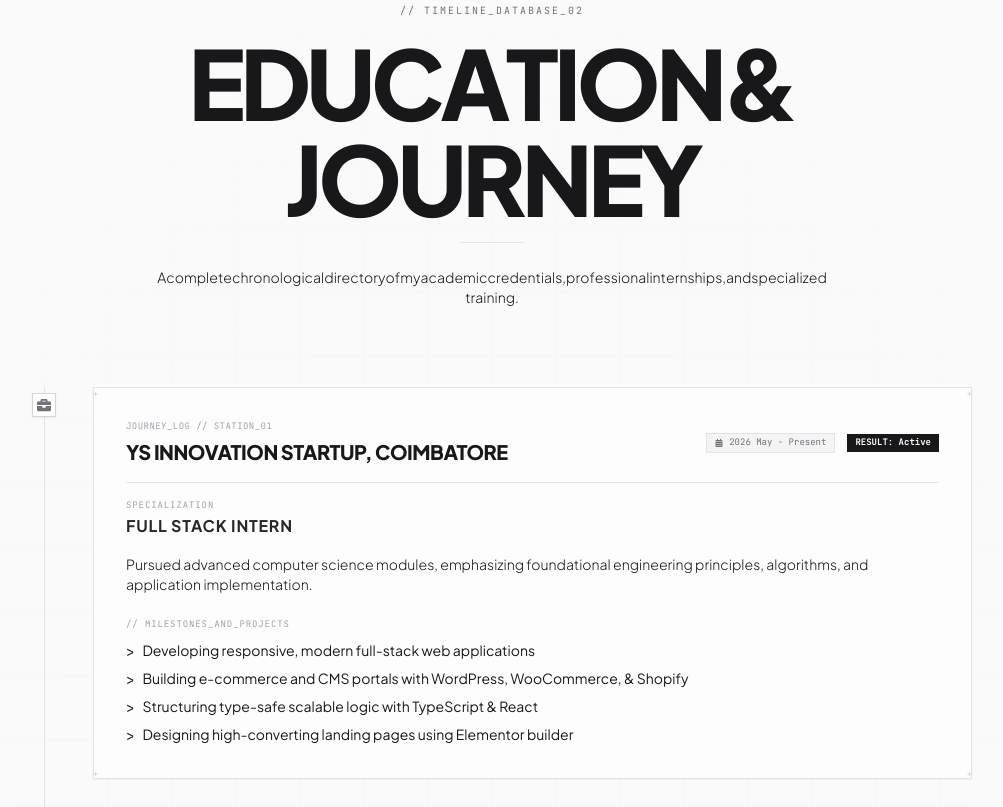
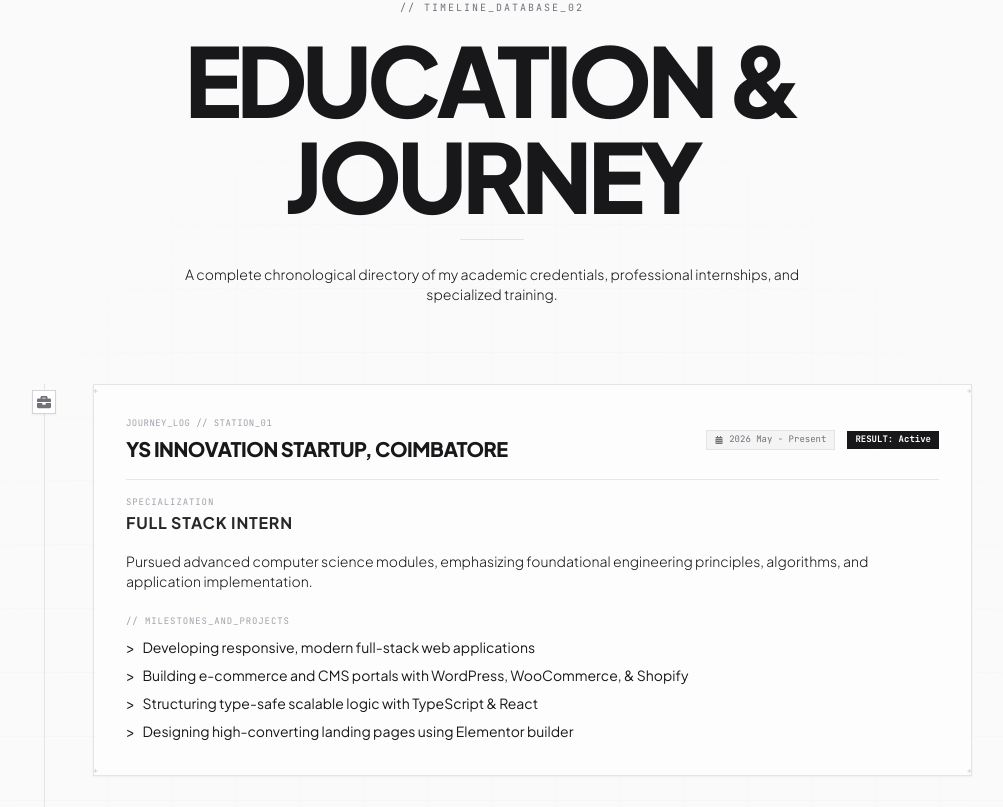
Before and after one commit to M-R-Subash/my-responsive-portfolio, a React (Vite) app: page / in a window 1280 px wide. Shown: the part 913-1720 px from the top of the page, without its empty margins (148-1151 px from the left). Built offline with nearby package versions, Linux system fonts and the light colour scheme.

Commit message:
refactor: remove BlurReveal component and replace with motion animations in Education, Projects, Skills, and Info sections

```diff
--- a/src/components/BlurReveal.jsx
+++ /dev/null
@@ -1,96 +0,0 @@
-import { useEffect, useRef, useState } from "react";
-import { motion } from "framer-motion";
-
-export const BlurReveal = ({ text, className = "", isParagraph = false }) => {
-  const containerRef = useRef(null);
-  const [playAnimation, setPlayAnimation] = useState(false);
-
-  useEffect(() => {
-    const observer = new IntersectionObserver(
-      ([entry]) => {
-        const viewportHeight = window.innerHeight || document.documentElement.clientHeight;
-        if (entry.isIntersecting) {
-          // If the element's top is in the bottom part of the screen, it's entering from below (scrolling down)
-          if (entry.boundingClientRect.top > viewportHeight * 0.25) {
-            setPlayAnimation(true);
-          } else {
-            // Entered from top (scrolling up) - show static text immediately
-            setPlayAnimation(false);
-          }
-        } else {
-          // If it goes off-screen at the bottom, reset so it can animate again when scrolled down
-          if (entry.boundingClientRect.top > viewportHeight) {
-            setPlayAnimation(false);
-          }
-        }
-      },
-      { threshold: 0.02 }
-    );
-
-    if (containerRef.current) {
-      observer.observe(containerRef.current);
-    }
-
-    return () => {
-      if (containerRef.current) {
-        observer.unobserve(containerRef.current);
-      }
-    };
-  }, []);
-
-  const words = text.split(" ");
-
-  const containerVariants = {
-    hidden: {},
-    visible: {
-      transition: {
-        staggerChildren: isParagraph ? 0.003 : 0.012,
-      },
-    },
-  };
-
-  const charVariants = {
-    hidden: { opacity: 0, y: 10, filter: "blur(8px)" },
-    visible: {
-      opacity: 1,
-      y: 0,
-      filter: "blur(0px)",
-      transition: { duration: 0.35, ease: "easeOut" },
-    },
-  };
-
-  if (!playAnimation) {
-    return (
-      <span ref={containerRef} className={`${className} inline-block`}>
-        {text}
-      </span>
-    );
-  }
-
-  return (
-    <motion.span
-      ref={containerRef}
-      variants={containerVariants}
-      initial="hidden"
-      animate="visible"
-      className={`${className} inline-block`}
-    >
-      {words.map((word, wordIdx) => (
-        <span key={wordIdx} className="inline-block">
-          <span className="inline-block whitespace-nowrap">
-            {word.split("").map((char, charIdx) => (
-              <motion.span
-                key={charIdx}
-                variants={charVariants}
-                className="inline-block"
-              >
-                {char}
-              </motion.span>
-            ))}
-          </span>
-          {wordIdx < words.length - 1 && " "}
-        </span>
-      ))}
-    </motion.span>
-  );
-};
--- a/src/components/Education.jsx
+++ b/src/components/Education.jsx
@@ -1,6 +1,5 @@
 import { educationData } from './Data';
 import { FaCalendarAlt, FaAward, FaGraduationCap, FaBriefcase } from "react-icons/fa";
-import { BlurReveal } from "./BlurReveal";
 import { motion } from "framer-motion";
 
 const Education = () => {
@@ -18,20 +17,47 @@ const Education = () => {
 
         {/* Title Header */}
         <div className="text-center mb-20">
-          <span className="font-mono text-[10px] tracking-[0.2em] text-zinc-500 mb-4 block">// TIMELINE_DATABASE_02</span>
-          <h1 className="text-5xl sm:text-7xl lg:text-8xl font-black tracking-tighter text-zinc-900 dark:text-white mb-4 uppercase">
-            <BlurReveal text="EDUCATION & JOURNEY" />
-          </h1>
+          <motion.span
+            initial={{ opacity: 0, y: 15 }}
+            whileInView={{ opacity: 1, y: 0 }}
+            viewport={{ once: true }}
+            transition={{ duration: 0.5 }}
+            className="font-mono text-[10px] tracking-[0.2em] text-zinc-500 mb-4 block"
+          >
+            // TIMELINE_DATABASE_02
+          </motion.span>
+          <motion.h1
+            initial={{ opacity: 0, y: 20 }}
+            whileInView={{ opacity: 1, y: 0 }}
+            viewport={{ once: true }}
+            transition={{ duration: 0.6, delay: 0.1 }}
+            className="text-5xl sm:text-7xl lg:text-8xl font-black tracking-tighter text-zinc-900 dark:text-white mb-4 uppercase"
+          >
+            EDUCATION & JOURNEY
+          </motion.h1>
           <div className="w-16 h-[1px] bg-zinc-200 dark:bg-zinc-800 mx-auto mb-6 transition-all duration-300" />
-          <p className="text-zinc-650 dark:text-zinc-400 text-xs sm:text-sm max-w-2xl mx-auto font-light leading-relaxed">
-            <BlurReveal text="A complete chronological directory of my academic credentials, professional internships, and specialized training." isParagraph={true} />
-          </p>
+          <motion.p
+            initial={{ opacity: 0, y: 20 }}
+            whileInView={{ opacity: 1, y: 0 }}
+            viewport={{ once: true }}
+            transition={{ duration: 0.6, delay: 0.2 }}
+            className="text-zinc-650 dark:text-zinc-400 text-xs sm:text-sm max-w-2xl mx-auto font-light leading-relaxed"
+          >
+            A complete chronological directory of my academic credentials, professional internships, and specialized training.
+          </motion.p>
         </div>
 
         {/* Vertical Timeline Track */}
         <div className="relative border-l border-zinc-200 dark:border-zinc-900 ml-4 sm:ml-8 pl-8 sm:pl-12 space-y-12 transition-all duration-300">
           {educationData.map((edu, index) => (
-            <div key={edu.id} className="relative group">
+            <motion.div
+              key={edu.id}
+              initial={{ opacity: 0, x: -30 }}
+              whileInView={{ opacity: 1, x: 0 }}
+              viewport={{ once: true, margin: "-100px" }}
+              transition={{ duration: 0.6, delay: index * 0.1, ease: "easeOut" }}
+              className="relative group"
+            >
               {/* Timeline Station Icon Indicator */}
               <span className="absolute -left-[45px] sm:-left-[61px] top-1.5 w-6 h-6 rounded-none bg-white dark:bg-zinc-950 border border-zinc-300 dark:border-zinc-800 flex items-center justify-center text-zinc-500 dark:text-zinc-400 shadow-sm z-10 transition-all duration-300 group-hover:border-zinc-900 dark:group-hover:border-white">
                 {getInstitutionIcon(edu)}
@@ -112,7 +138,7 @@ const Education = () => {
                   )}
                 </div>
               </div>
-            </div>
+            </motion.div>
           ))}
         </div>
 
@@ -125,9 +151,13 @@ const Education = () => {
               { label: "Technical Roles", value: "1", desc: "Full Stack Intern" },
               { label: "Research Papers", value: "1", desc: "AI Fraud Detection" }
             ].map((stat, idx) => (
-              <div
-                key={idx}
-                className="bg-white/70 dark:bg-zinc-900/15 border border-zinc-200 dark:border-zinc-900/80 p-5 rounded-none relative overflow-hidden group transition-all duration-300"
+              <motion.div
+                key={stat.label}
+                initial={{ opacity: 0, y: 30 }}
+                whileInView={{ opacity: 1, y: 0 }}
+                viewport={{ once: true, margin: "-40px" }}
+                transition={{ duration: 0.5, delay: idx * 0.1, ease: "easeOut" }}
+                className="bg-white/70 dark:bg-zinc-900/15 border border-zinc-200 dark:border-zinc-900/80 p-5 rounded-none relative overflow-hidden group transition-colors duration-300"
               >
                 <div className="absolute inset-0 bg-gradient-to-br from-zinc-200/20 dark:from-zinc-850/10 to-transparent opacity-0 group-hover:opacity-100 transition-opacity duration-300" />
 
@@ -144,7 +174,7 @@ const Education = () => {
                 <div className="text-[9px] font-mono text-zinc-400 transition-colors">
                   {stat.desc}
                 </div>
-              </div>
+              </motion.div>
             ))}
           </div>
         </div>
--- a/src/components/Info.jsx
+++ b/src/components/Info.jsx
@@ -184,7 +184,7 @@ const Info = () => {
                 <span className="absolute -bottom-[1px] -left-[1px] text-zinc-400 dark:text-zinc-600 font-bold select-none text-[12px] pointer-events-none transition-all duration-300">+</span>
                 <span className="absolute -bottom-[1px] -right-[1px] text-zinc-400 dark:text-zinc-600 font-bold select-none text-[12px] pointer-events-none transition-all duration-300">+</span>
 
-                <div className="relative overflow-hidden w-52 h-52 sm:w-72 sm:h-72 lg:w-80 lg:h-80 border border-zinc-200 dark:border-zinc-900 bg-zinc-100 dark:bg-zinc-900 transition-all duration-300">
+                <div className="relative overflow-hidden w-64 h-64 sm:w-80 sm:h-80 lg:w-96 lg:h-96 border border-zinc-200 dark:border-zinc-900 bg-zinc-100 dark:bg-zinc-900 transition-all duration-300">
                   <img
                     src={profile}
                     alt="Subash M R"
--- a/src/components/Projects.jsx
+++ b/src/components/Projects.jsx
@@ -1,6 +1,6 @@
 import { FaLocationArrow } from "react-icons/fa";
 import { PROJECTS } from "./Data";
-import { BlurReveal } from "./BlurReveal";
+import { motion } from "framer-motion";
 
 const Projects = () => {
   const getProjectStatus = (name) => {
@@ -19,6 +19,8 @@ const Projects = () => {
     return `PRJ-00${index + 1}`;
   };
 
+
+
   return (
     <div className="pt-16 sm:pt-24 bg-zinc-50 dark:bg-zinc-950 text-zinc-900 dark:text-zinc-100 transition-all duration-300 overflow-hidden" id="projects">
 
@@ -26,22 +28,46 @@ const Projects = () => {
 
         {/* Instantly Understandable HUD Header */}
         <div className="text-center mb-16">
-          <span className="font-mono text-[10px] tracking-[0.2em] text-zinc-500 mb-4 block">// APPLICATION_LOG_04</span>
-          <h1 className="text-5xl sm:text-7xl lg:text-8xl font-black tracking-tighter text-zinc-900 dark:text-white mb-4 uppercase">
-            <BlurReveal text="PROJECTS" />
-          </h1>
+          <motion.span
+            initial={{ opacity: 0, y: 15 }}
+            whileInView={{ opacity: 1, y: 0 }}
+            viewport={{ once: true }}
+            transition={{ duration: 0.5 }}
+            className="font-mono text-[10px] tracking-[0.2em] text-zinc-500 mb-4 block"
+          >
+            // APPLICATION_LOG_04
+          </motion.span>
+          <motion.h1
+            initial={{ opacity: 0, y: 20 }}
+            whileInView={{ opacity: 1, y: 0 }}
+            viewport={{ once: true }}
+            transition={{ duration: 0.6, delay: 0.1 }}
+            className="text-5xl sm:text-7xl lg:text-8xl font-black tracking-tighter text-zinc-900 dark:text-white mb-4 uppercase"
+          >
+            PROJECTS
+          </motion.h1>
           <div className="w-16 h-[1px] bg-zinc-200 dark:bg-zinc-800 mx-auto mb-6 transition-all duration-300" />
-          <p className="text-zinc-650 dark:text-zinc-400 text-xs sm:text-sm max-w-2xl mx-auto font-light leading-relaxed">
-            <BlurReveal text="A complete architectural archive of my developed applications, cloned landing pages, and responsive interface setups." isParagraph={true} />
-          </p>
+          <motion.p
+            initial={{ opacity: 0, y: 20 }}
+            whileInView={{ opacity: 1, y: 0 }}
+            viewport={{ once: true }}
+            transition={{ duration: 0.6, delay: 0.2 }}
+            className="text-zinc-650 dark:text-zinc-400 text-xs sm:text-sm max-w-2xl mx-auto font-light leading-relaxed"
+          >
+            A complete architectural archive of my developed applications, cloned landing pages, and responsive interface setups.
+          </motion.p>
         </div>
 
         {/* Dashboard Grid Container */}
         <div className="grid grid-cols-1 md:grid-cols-2 lg:grid-cols-3 gap-8 mb-20">
           {PROJECTS.map((project, index) => (
-            <div
+            <motion.div
               key={project.name}
-              className="relative border border-zinc-200 dark:border-zinc-800 bg-white/70 dark:bg-zinc-900/10 p-6 flex flex-col justify-between rounded-none shadow-sm transition-all duration-300 hover:border-zinc-450 dark:hover:border-zinc-700 min-h-[490px]"
+              initial={{ opacity: 0, y: 40 }}
+              whileInView={{ opacity: 1, y: 0 }}
+              viewport={{ once: true, margin: "-80px" }}
+              transition={{ duration: 0.6, delay: index * 0.08, ease: "easeOut" }}
+              className="relative border border-zinc-200 dark:border-zinc-800 bg-white/70 dark:bg-zinc-900/10 p-6 flex flex-col justify-between rounded-none shadow-sm transition-colors duration-300 hover:border-zinc-450 dark:hover:border-zinc-700 min-h-[490px]"
             >
               {/* Corner Plus Sign HUD Decorations */}
               <span className="absolute -top-[1px] -left-[1px] text-zinc-300 dark:text-zinc-700 font-bold select-none text-[10px] pointer-events-none transition-all duration-300">+</span>
@@ -108,7 +134,7 @@ const Projects = () => {
                 )}
               </div>
 
-            </div>
+            </motion.div>
           ))}
         </div>
 
--- a/src/components/Skills.jsx
+++ b/src/components/Skills.jsx
@@ -1,6 +1,6 @@
 import { softSkills, technicalSkills } from "./Data";
 import { FaLaptopCode, FaDatabase, FaCogs } from "react-icons/fa";
-import { BlurReveal } from "./BlurReveal";
+import { motion } from "framer-motion";
 
 const Skills = () => {
   const categories = [
@@ -63,20 +63,7 @@ const Skills = () => {
     return statuses[name] || "DEPLOYED";
   };
 
-  const renderVisualLevel = (level) => {
-    const filled = Math.round(level / 10);
-    const empty = 10 - filled;
-    return (
-      <div className="flex gap-1 mt-1.5 transition-all duration-300">
-        {[...Array(filled)].map((_, i) => (
-          <span key={`f-${i}`} className="w-2 h-2 bg-zinc-900 dark:bg-zinc-150 dark:bg-zinc-200 border border-zinc-900 dark:border-zinc-200 transition-all duration-300" />
-        ))}
-        {[...Array(empty)].map((_, i) => (
-          <span key={`e-${i}`} className="w-2 h-2 bg-transparent border border-zinc-250 dark:border-zinc-800 transition-all duration-300" />
-        ))}
-      </div>
-    );
-  };
+
 
   return (
     <div className="relative overflow-hidden bg-zinc-50 dark:bg-zinc-950 py-16 sm:py-24 border-b border-zinc-200 dark:border-zinc-900 transition-all duration-300" id="skills">
@@ -87,21 +74,45 @@ const Skills = () => {
 
         {/* Title Block */}
         <div className="text-center mb-16">
-          <span className="font-mono text-[10px] tracking-[0.2em] text-zinc-500 mb-4 block">// CAPABILITIES_MATRIX_03</span>
-          <h1 className="text-5xl sm:text-7xl lg:text-8xl font-black text-zinc-900 dark:text-white mb-4 tracking-tighter uppercase">
-            <BlurReveal text="SKILLS & EXPERTISE" />
-          </h1>
-          <p className="text-zinc-650 dark:text-zinc-400 text-xs sm:text-sm max-w-2xl mx-auto font-light leading-relaxed">
-            <BlurReveal text="An overview of my technical stacks and development workflows, categorised for instant readability." isParagraph={true} />
-          </p>
+          <motion.span
+            initial={{ opacity: 0, y: 15 }}
+            whileInView={{ opacity: 1, y: 0 }}
+            viewport={{ once: true }}
+            transition={{ duration: 0.5 }}
+            className="font-mono text-[10px] tracking-[0.2em] text-zinc-500 mb-4 block"
+          >
+            // CAPABILITIES_MATRIX_03
+          </motion.span>
+          <motion.h1
+            initial={{ opacity: 0, y: 20 }}
+            whileInView={{ opacity: 1, y: 0 }}
+            viewport={{ once: true }}
+            transition={{ duration: 0.6, delay: 0.1 }}
+            className="text-5xl sm:text-7xl lg:text-8xl font-black text-zinc-900 dark:text-white mb-4 tracking-tighter uppercase"
+          >
+            SKILLS & EXPERTISE
+          </motion.h1>
+          <motion.p
+            initial={{ opacity: 0, y: 20 }}
+            whileInView={{ opacity: 1, y: 0 }}
+            viewport={{ once: true }}
+            transition={{ duration: 0.6, delay: 0.2 }}
+            className="text-zinc-650 dark:text-zinc-400 text-xs sm:text-sm max-w-2xl mx-auto font-light leading-relaxed"
+          >
+            An overview of my technical stacks and development workflows, categorised for instant readability.
+          </motion.p>
         </div>
 
-        {/* Bento Grid */}
-        <div className="grid grid-cols-1 md:grid-cols-2 lg:grid-cols-3 gap-8">
-          {categories.map((category) => (
-            <div
+        {/* Diagonal HUD Grid tracks */}
+        <div className="space-y-12">
+          {categories.map((category, index) => (
+            <motion.div
               key={category.id}
-              className="relative border border-zinc-200 dark:border-zinc-800 bg-white/60 dark:bg-zinc-900/10 p-6 flex flex-col justify-between rounded-none shadow-sm transition-all duration-300 hover:border-zinc-450 dark:hover:border-zinc-700"
+              initial={{ opacity: 0, y: 40 }}
+              whileInView={{ opacity: 1, y: 0 }}
+              viewport={{ once: true, margin: "-80px" }}
+              transition={{ duration: 0.6, delay: index * 0.1, ease: "easeOut" }}
+              className="flex flex-col lg:flex-row gap-6 relative border border-zinc-200 dark:border-zinc-800 bg-white/60 dark:bg-zinc-900/10 p-6 sm:p-8 rounded-none shadow-sm transition-colors duration-300 hover:border-zinc-450 dark:hover:border-zinc-700"
             >
               {/* Corner Plus Sign HUD Decorations */}
               <span className="absolute -top-[1px] -left-[1px] text-zinc-300 dark:text-zinc-700 font-bold select-none text-[10px] pointer-events-none transition-all duration-300">+</span>
@@ -109,52 +120,54 @@ const Skills = () => {
               <span className="absolute -bottom-[1px] -left-[1px] text-zinc-300 dark:text-zinc-700 font-bold select-none text-[10px] pointer-events-none transition-all duration-300">+</span>
               <span className="absolute -bottom-[1px] -right-[1px] text-zinc-300 dark:text-zinc-700 font-bold select-none text-[10px] pointer-events-none transition-all duration-300">+</span>
 
-              <div className="space-y-6">
-                {/* Category Header */}
-                <div className="flex items-center gap-3 border-b border-zinc-200 dark:border-zinc-900 pb-3 transition-all duration-300">
-                  <div className="p-2 bg-zinc-100 dark:bg-zinc-905 dark:bg-zinc-900 border border-zinc-200 dark:border-zinc-800 text-zinc-705 text-zinc-700 dark:text-zinc-300 transition-all duration-300">
+              {/* Left Column: Category Spec */}
+              <div className="w-full lg:w-1/4 flex flex-row lg:flex-col lg:justify-between border-b lg:border-b-0 lg:border-r border-zinc-200 dark:border-zinc-900 pb-4 lg:pb-0 lg:pr-6 gap-4 transition-all duration-300">
+                <div className="flex items-center lg:items-start gap-4 lg:flex-col">
+                  <div className="p-3 bg-zinc-100 dark:bg-zinc-900 border border-zinc-200 dark:border-zinc-800 text-zinc-700 dark:text-zinc-300 rounded-none w-fit transition-all duration-300">
                     {category.icon}
                   </div>
                   <div>
-                    <h2 className="text-sm font-bold text-zinc-900 dark:text-white uppercase tracking-wider">
+                    <h2 className="text-base font-black text-zinc-900 dark:text-white uppercase tracking-wider">
                       {category.title}
                     </h2>
-                    <span className="text-[9px] text-zinc-400 font-mono tracking-widest block uppercase mt-0.5">
+                    <span className="text-[9px] text-zinc-400 font-mono tracking-widest block uppercase mt-1">
                       SYS_SEC_DEV_LOAD: ACTIVE
                     </span>
                   </div>
                 </div>
+                <div className="hidden lg:block">
+                  <p className="text-[10px] font-mono text-zinc-500 leading-relaxed uppercase">
+                    {category.description}
+                  </p>
+                </div>
+              </div>
 
-                {/* Skills Stack List */}
-                <div className="space-y-4">
+              {/* Right Column: Skills Plates Grid */}
+              <div className="w-full lg:w-3/4 grid grid-cols-1 md:grid-cols-2 gap-4">
                 {category.skills.map((skill) => (
                   <div
                     key={skill.name}
-                      className="border border-zinc-200/60 dark:border-zinc-900/60 bg-white/90 dark:bg-zinc-950/20 p-3 sm:p-4 transition-all duration-300"
+                    className="border border-zinc-200/60 dark:border-zinc-900/60 bg-white/90 dark:bg-zinc-950/20 p-4 flex flex-col justify-between transition-all duration-300 hover:border-zinc-400 dark:hover:border-zinc-850"
                   >
-                      <div className="flex items-center justify-between mb-1.5">
+                    <div>
+                      <div className="flex items-center justify-between mb-2">
                         <div className="flex items-center gap-2">
                           <span className="text-zinc-500 dark:text-zinc-400 text-sm">{skill.icon}</span>
                           <span className="font-mono text-xs font-bold text-zinc-800 dark:text-zinc-200 uppercase">{skill.name}</span>
                         </div>
-                        <span className="font-mono text-[8px] bg-zinc-100 dark:bg-zinc-900 border border-zinc-200 dark:border-zinc-800/80 px-1.5 py-0.5 text-zinc-500 dark:text-zinc-400 transition-all duration-300">
+                        <span className="font-mono text-[8px] bg-zinc-100 dark:bg-zinc-900 border border-zinc-200 dark:border-zinc-800/80 px-2 py-0.5 text-zinc-500 dark:text-zinc-400 transition-all duration-300">
                           {getSkillStatus(skill.name)}
                         </span>
                       </div>
 
-                      <p className="text-[10px] text-zinc-500 dark:text-zinc-450 dark:text-zinc-400 leading-relaxed font-light">
+                      <p className="text-[10px] text-zinc-500 dark:text-zinc-400 leading-relaxed font-light font-sans">
                         {getSkillNote(skill.name)}
                       </p>
-
-                      <div className="mt-2.5 pt-2.5 border-t border-zinc-100 dark:border-zinc-900/60 flex items-center justify-between transition-all duration-300">
-                        <span className="font-mono text-[8px] text-zinc-400 uppercase tracking-widest">Efficiency index</span>
-                        {renderVisualLevel(skill.level)}
                     </div>
                   </div>
                 ))}
               </div>
-              </div>
-            </div>
+            </motion.div>
           ))}
         </div>
 
```
Lines whose indentation alone changed are shown as unchanged.
